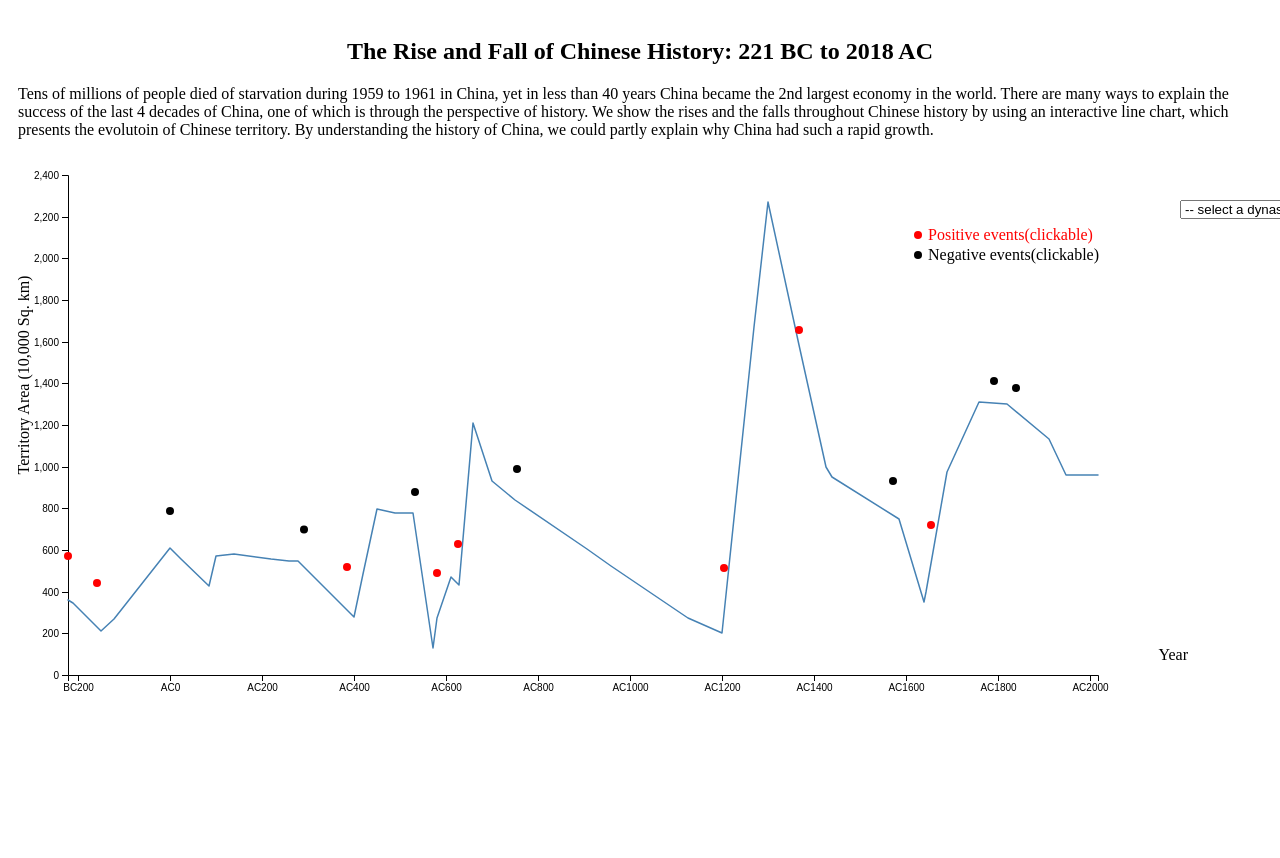
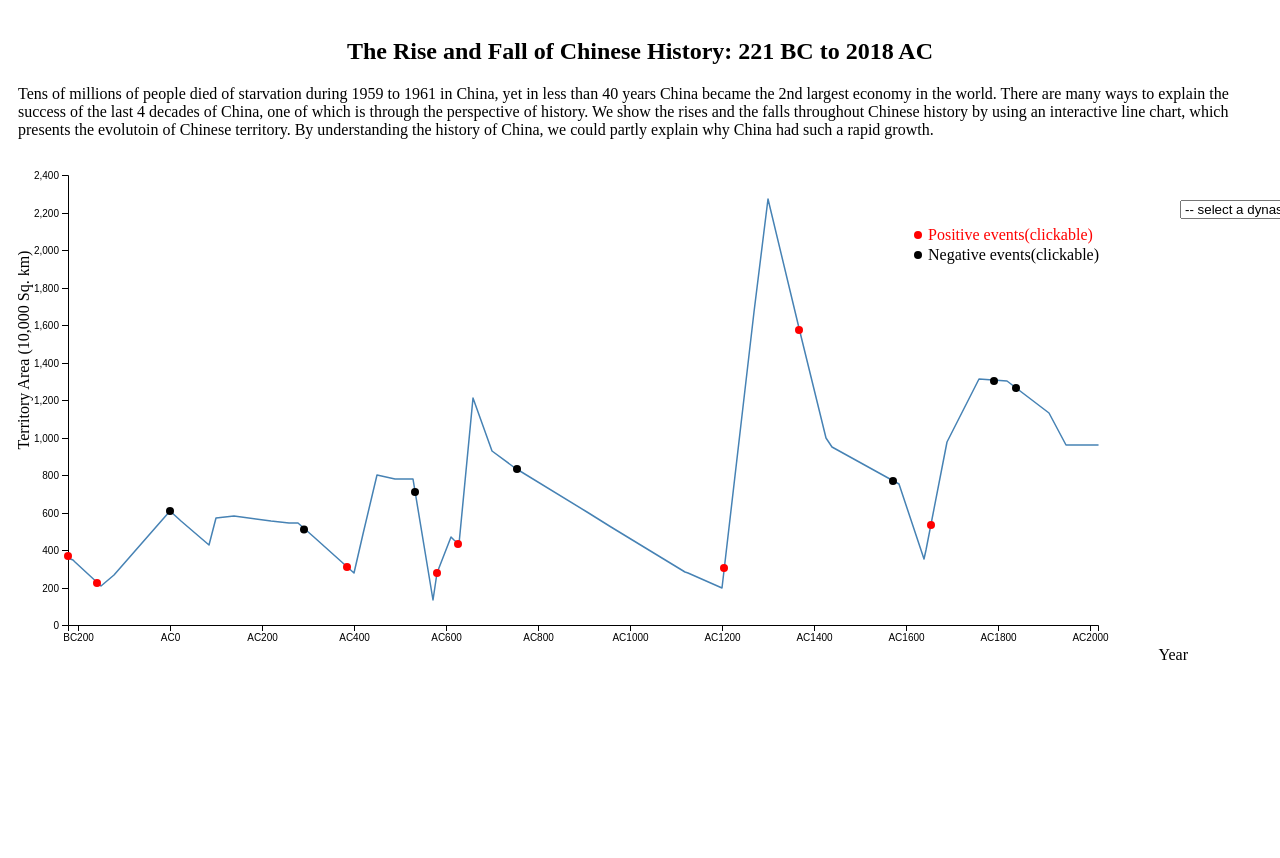
Before and after one commit to blarryy/D3-Final-Submission, a plain HTML site: page index.html in a window 1280 px wide. Shown: the top 858 px of the page. Drawn offline with nearby package versions, Linux system fonts and the light colour scheme.

Commit message:
Update index.html

```diff
--- a/index.html
+++ b/index.html
@@ -17,7 +17,7 @@
 
 
     <p1 id = "annotation_1"></p1>
-    <svg width="1600" height="700">
+    <svg width="1600" height="650">
     <p id = "annotation"></p>
     </svg>
 
```
